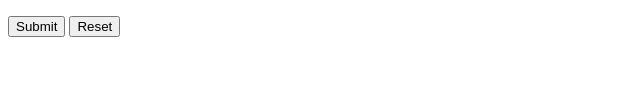
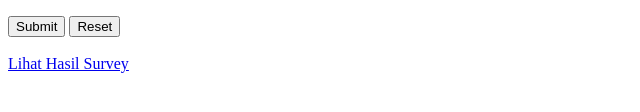
Before and after one commit to rizallk/koda-b1-html1, a plain HTML site: page form.html in a window 1280 px wide. Shown: the part 262-374 px from the top of the page, without its empty margins (0-640 px from the left). Drawn offline with Linux system fonts and the light colour scheme.

Commit message:
feat: add link to hasil-survey.html

```diff
--- a/form.html
+++ b/form.html
@@ -69,6 +69,11 @@
 
       <button type="submit">Submit</button>
       <button type="reset">Reset</button>
+
+      <br />
+      <br />
+
+      <a href="hasil-survey.html">Lihat Hasil Survey</a>
     </form>
   </body>
 </html>
```
